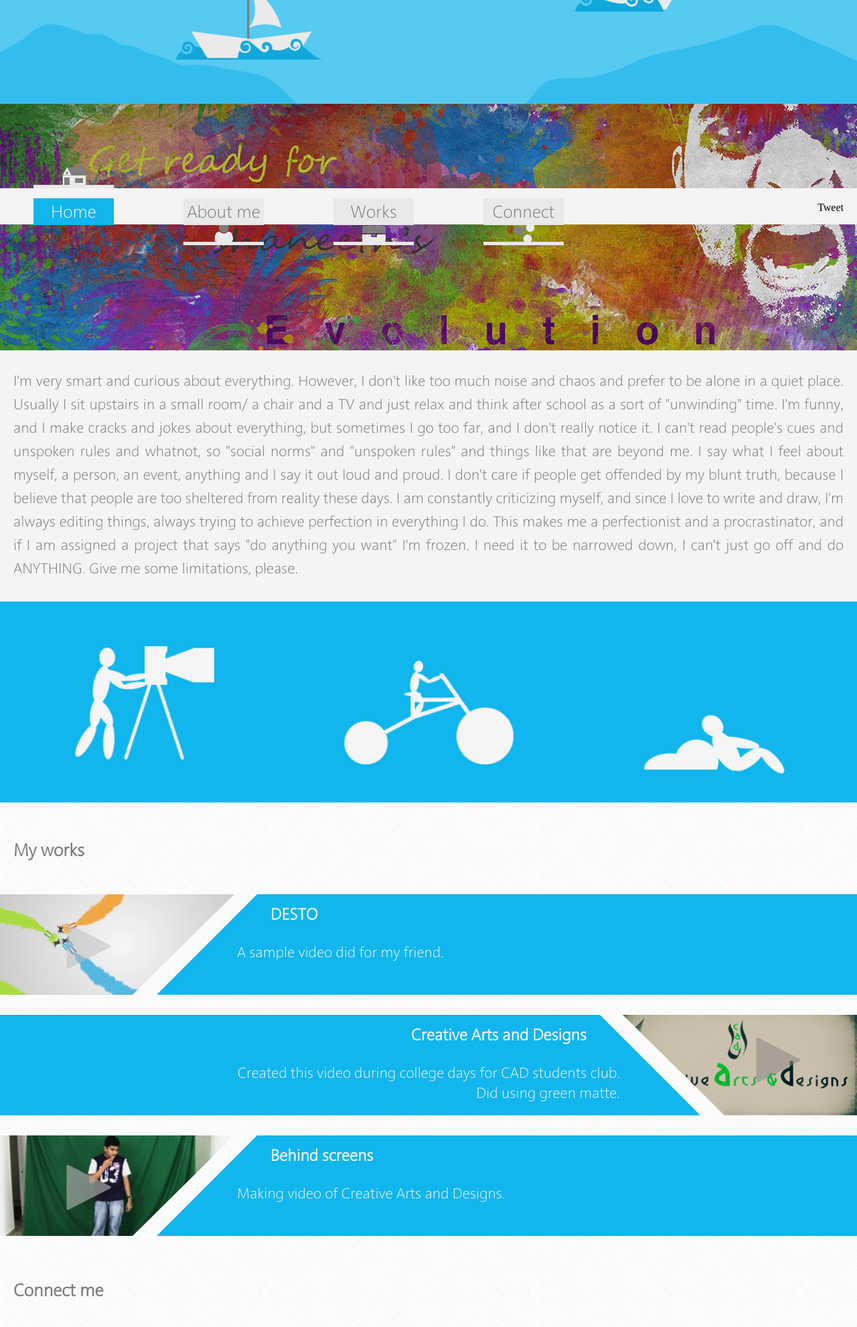
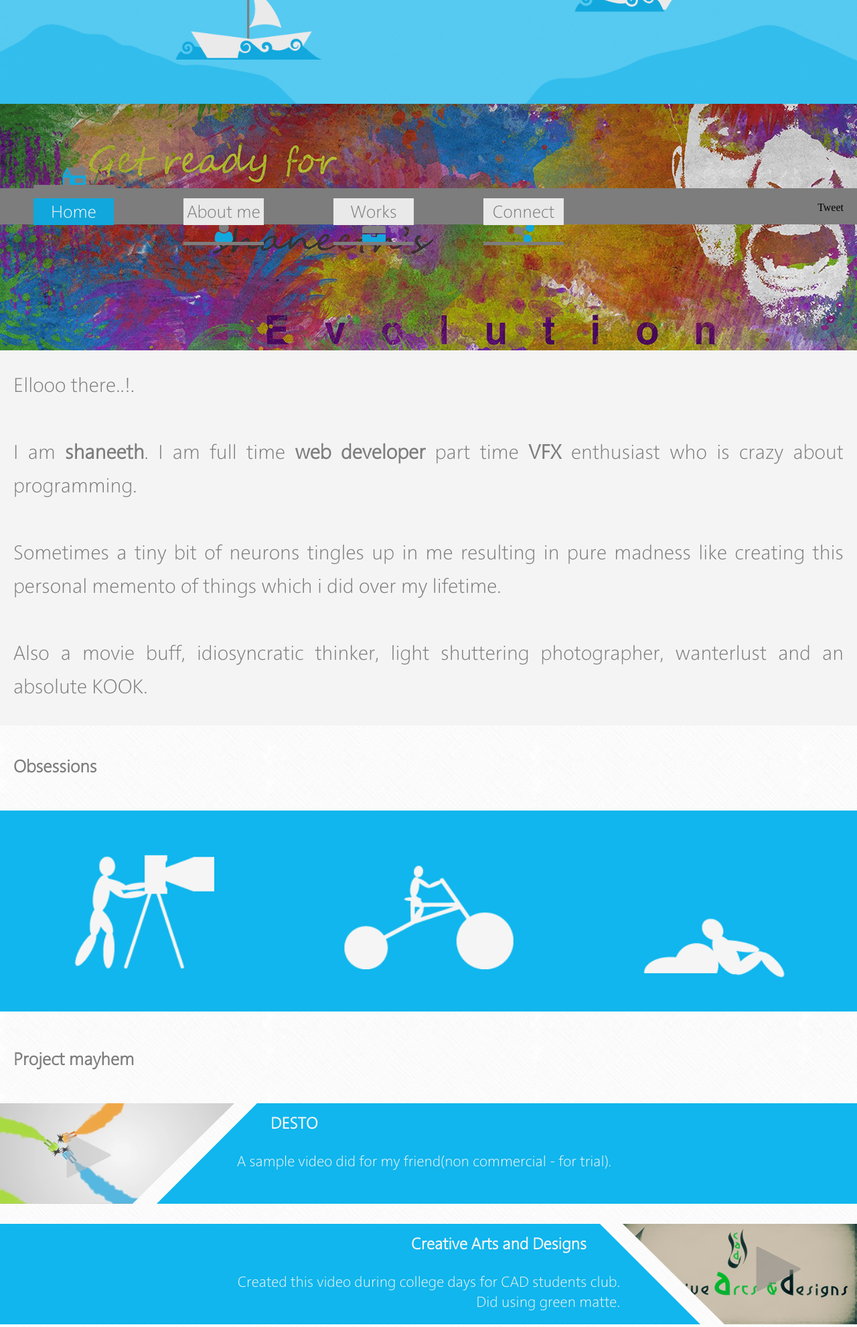
Before and after one commit to shaneeth/myWebsite, a PHP site: page / in a window 1280 px wide. Shown: the part 465-2446 px from the top of the page at 67% size. Run offline with PHP 8.4, Linux system fonts and the light colour scheme; style sheets or scripts are compiled from the project's sources; some libraries are stand-ins or nearby versions.

Commit message:
added about me, touch ups.

```diff
--- a/index.php
+++ b/index.php
@@ -60,7 +60,7 @@
                     </div>
                 </div>
                 <div class="blog-face">
-                    <a href="">Blog</a>
+                    <a href="http://blog.shaneeth.com/">Blog</a>
                 </div>
             </div>
             <!-- End head face -->
@@ -108,38 +108,35 @@
                     ?>
                 </div>
                 <p class="description">
-                    I'm very smart and curious about everything. However, I don't like too much noise and chaos and prefer to be alone in a quiet place. Usually I sit upstairs in a small room/ a chair and a TV and just relax and think after school as a sort of "unwinding" time. I'm funny, and I make cracks and jokes about everything, but sometimes I go too far, and I don't really notice it. I can't read people's cues and unspoken rules and whatnot, so "social norms" and "unspoken rules" and things like that are beyond me. I say what I feel about myself, a person, an event, anything and I say it out loud and proud. I don't care if people get offended by my blunt truth, because I believe that people are too sheltered from reality these days. I am constantly criticizing myself, and since I love to write and draw, I'm always editing things, always trying to achieve perfection in everything I do. This makes me a perfectionist and a procrastinator, and if I am assigned a project that says "do anything you want" I'm frozen. I need it to be narrowed down, I can't just go off and do ANYTHING. Give me some limitations, please.
+                    Ellooo there..!.<br><br>
+                    I am <strong>shaneeth</strong>. I am full time <strong>web developer</strong> part time <strong>VFX</strong> enthusiast who is crazy about programming.<br><br>
+                    Sometimes a tiny bit of neurons tingles up in me  resulting in  pure madness like creating this personal memento of things which i did over my lifetime.<br><br>
+                    Also a movie buff, idiosyncratic thinker, light shuttering photographer, wanterlust and an absolute KOOK.
                 </p>
+                <h1 class="title hobbies-title">Obsessions</h1>
                 <div class="hobbies">
-                    <div class="hobbies-in hobby-movie" hobby-target=".movie-desc"></div>
-                    <div class="hobbies-in hobby-travel" hobby-target=".travel-desc"></div>
-                    <div class="hobbies-in hobby-think" hobby-target=".think-desc"></div>
-                    <div class="hobbies-desc movie-desc">
-                        Hobby - Movie
+                    <div class="hobbies-in hobby-movie">
+                        <div class="hobbies-desc">Watching movies</div>
                     </div>
-                    <div class="hobbies-desc travel-desc travel-desc-left">
-                        Travel - Movie
+                    <div class="hobbies-in hobby-travel">
+                        <div class="hobbies-desc">Travelling</div>
                     </div>
-                    <div class="hobbies-desc travel-desc travel-desc-right">
-                        Travel - Movie - Description
+                    <div class="hobbies-in hobby-think">
+                        <div class="hobbies-desc">Thinking</div>
                     </div>
-                    <div class="hobbies-desc think-desc">
-                        Think - Movie
-                    </div>
-
                 </div>
             </section>
             <!-- End about me -->
 
             <!-- Start my works -->
             <section id="my-works">
-                <h1 class="title">My works</h1>
+                <h1 class="title">Project mayhem</h1>
                 <ul class="work-wrap">
                     <li class="work work-odd work-link" href="https://www.youtube.com/watch?v=uit1amuX1Oo">
                         <div class="work-vid" style="background: url('images/video-icons/1.png')  no-repeat scroll top left / 350px 150px rgba(0, 0, 0, 0);"></div>
                         <div class="work-desc">
                             <h2>DESTO</h2>
-                            <p>A sample video did for my friend.</p>
+                            <p>A sample video did for my friend(non commercial - for trial).</p>
                         </div>
                     </li>
                     <li class="work work-even work-link" href="https://www.youtube.com/watch?v=n9leuyxaK8w">
--- a/scripts/script.js
+++ b/scripts/script.js
@@ -72,24 +72,6 @@ $(document).ready(function() {
     });
 
     /*
-     * Scripts related to Hobbies
-     */
-    $(".hobbies .hobbies-in").on('mouseenter', function() {
-        if($(this).attr('hobby-target')) {
-            $(this).siblings($(this).attr('hobby-target')).animate({
-                opacity: 1,
-                zIndex: 1
-            }, 500, 'easeOutQuint');
-        }
-    }).on('mouseleave', function() {
-        if($(this).attr('hobby-target')) {
-            $(this).siblings($(this).attr('hobby-target')).animate({
-                opacity: 0,
-                zIndex: 0
-            }, 100, 'easeInQuint');
-        }
-    });
-    /*
      *  Scripts related to Magnific popup
      */
     $(".work-link").magnificPopup({
--- a/styles/style.less
+++ b/styles/style.less
@@ -18,6 +18,7 @@
 @font-size-16: 22px;
 @font-size-18: 24px;
 @font-size-20: 26px;
+@font-size-28: 30px;
 @font-size-30: 36px;
 
 @min-width: 1170px;
@@ -67,7 +68,7 @@ nav.menu {
     margin: 0px;
     padding: 0px;
     width: 100%;
-    background-color: @color-lite-1;
+    background-color: @color-lite-3;
     list-style: none;
     li {
       padding: 0px 50px;
@@ -91,7 +92,7 @@ nav.menu {
           position: absolute;
           bottom: -5px;
           background-color: @color-lite-2;
-          border-top: 15px solid @color-lite-1;
+          border-top: 15px solid @color-lite-3;
           z-index: 1;
         }
         .dark {
@@ -100,7 +101,7 @@ nav.menu {
           height: 0px;
           position: absolute;
           bottom: -5px;
-          background-color: @color-dark-1;
+          background-color: @color-dark-2;
           color: @color-lite-1;
           z-index: 2;
           overflow: hidden;
@@ -116,7 +117,7 @@ nav.menu {
         .icon {
           width: 100%;
           height: 35px;
-          border-bottom: 5px solid @color-lite-2;
+          border-bottom: 5px solid @color-lite-3;
           position: absolute;
           top: 50px;
           left: 0px;
@@ -414,73 +415,70 @@ header.top {
     background-color: @color-lite-1;
     color: @color-lite-3;
     font-family: @font-family-1;
-    font-size: @font-size-16;
+    font-size: @font-size-28;
     text-align: justify;
-    line-height: 35px;
+    line-height: 50px;
+  }
+  .hobbies-title {
+    margin-top: 50px;
+    margin-bottom: 50px;
   }
   .hobbies {
     height: 300px;
     width: 100%;
     background-color: @color-dark-1;
     position: relative;
-    &:hover {
-      background-color: @color-dark-2;
-    }
     .hobbies-in {
       float: left;
       width: 33.33%;
       height: 100%;
       cursor: pointer;
       position: relative;
-      z-index: 1;
+      overflow: hidden;
+      .hobbies-desc {
+        padding: 35px;
+        height: 100px;
+        width: 100%;
+        background-color: @color-lite-3;
+        color: @color-lite-1;
+        font-family: @font-family-1;
+        font-size: @font-size-28;
+        text-align: center;
+        position: absolute;
+        top: -100px;
+        left: 0px;
+        z-index: 1;
+        .transition(top 0.5s ease);
+      }
+      &:hover {
+        background-color: @color-dark-2;
+        .hobbies-desc {
+          top: 0px;
+        }
+      }
     }
     .hobby-movie {
       background: url("../images/hobbyMovie.png")  no-repeat scroll center center / 50% auto rgba(0, 0, 0, 0);
+      .transition(background 0.5s ease);
+      &:hover {
+        background-position: center 100px;
+      }
     }
     .hobby-travel {
       background: url("../images/hobbyTravel.png") no-repeat scroll center center / 60% auto rgba(0, 0, 0, 0);
-      background-position: center 60%;
+      background-position: center 80px;
+      .transition(background 0.5s ease);
+      &:hover {
+        background-position: center 110px;
+      }
     }
     .hobby-think {
       background: url("../images/hobbyThinking.png")  no-repeat scroll center center / 50% auto rgba(0, 0, 0, 0);
-      background-position: center 80%;
-    }
-    .hobbies-desc {
-      padding: 20px;
-      background-color: @color-lite-1;
-      color: @color-lite-3;
-      font-family: @font-family-1;
-      font-size: @font-size-20;
-      z-index: 0;
-      .opacity(0);
-    }
-    .movie-desc {
-      height: 100%;
-      width: 66.66%;
-      position: absolute;
-      top: 0px;
-      left: 33.33%;
-    }
-    .travel-desc-left {
-      height: 100%;
-      width: 33.33%;
-      position: absolute;
-      top: 0;
-      left: 0;
-    }
-    .travel-desc-right {
-      height: 100%;
-      width: 33.33%;
-      position: absolute;
-      top: 0;
-      left: 66.66%;
-    }
-    .think-desc {
-      height: 100%;
-      width: 66.66%;
-      position: absolute;
-      top: 0px;
-      right: 33.33%;
+      background-position: center 160px;
+      .transition(background 0.5s ease);
+      &:hover {
+        background-position: center 190px;
+      }
     }
   }
 }
@@ -671,6 +669,7 @@ header.top {
       height: 50%;
     }
   }
+
   #my-works {
     padding: 1000px 0px 0px;
     .work-wrap {
@@ -679,7 +678,17 @@ header.top {
       }
     }
   }
+
   #connect-me {
     padding: 1000px 0px 0px;
+    .connect-ref {
+      height: 180px;
+      li {
+        .connect-icon {
+          width: 180px;
+          height: 180px;
+        }
+      }
+    }
   }
 }
```
Also changed, not shown: images/menuIconConnect.png, images/menuIconHome.png, images/menuIconMe.png, images/menuIconWork.png.
